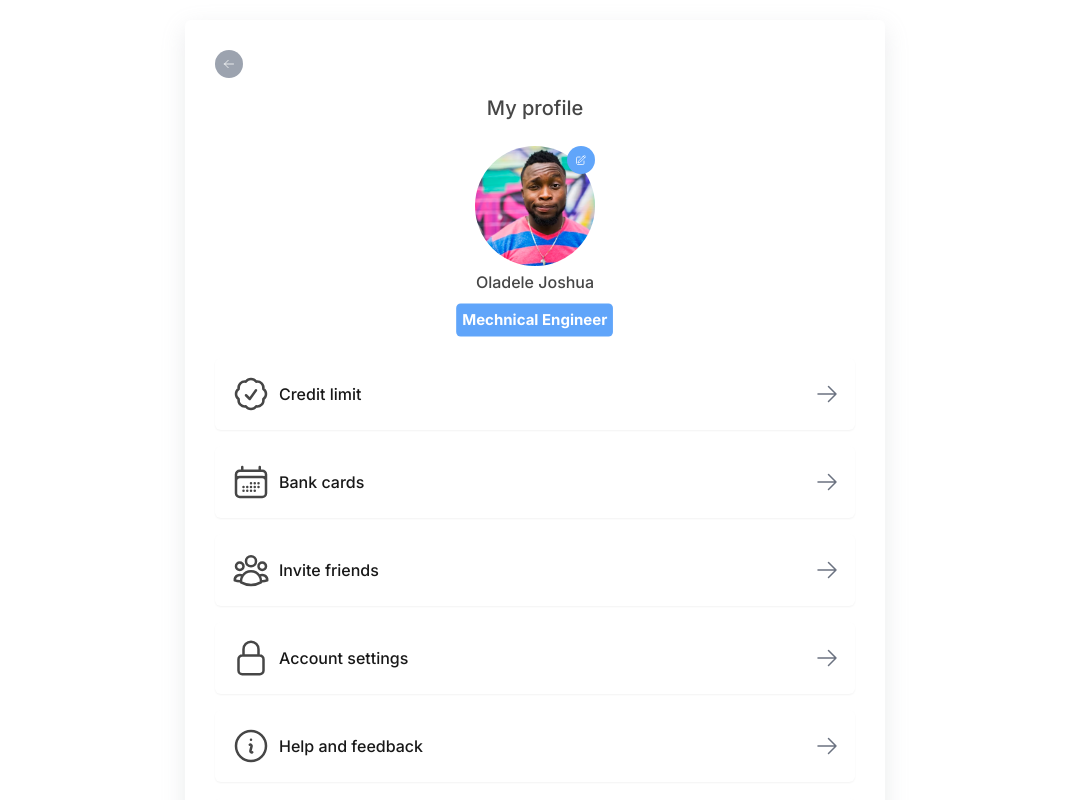
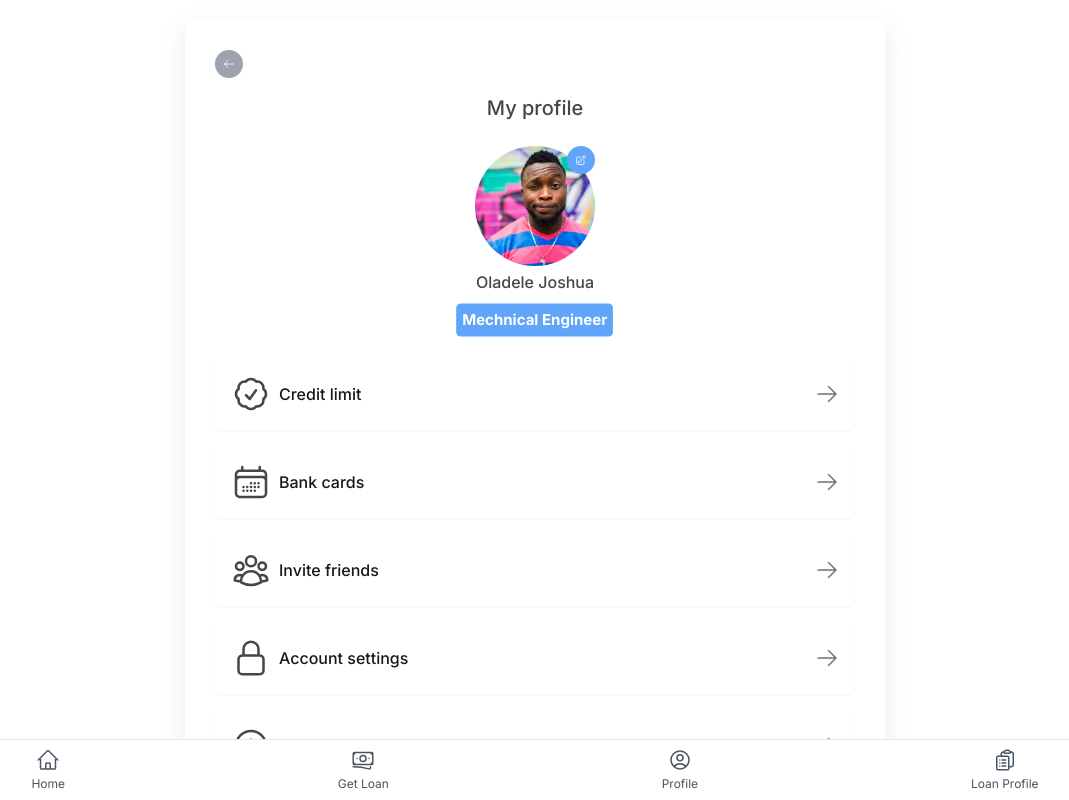
Before and after one commit to DiranDesai/LoanApp, a React (Vite) app: page / in a window 1280 px wide. Shown: the top 800 px of the page, without its empty margins (105-1174 px from the left). Built offline with nearby package versions, Linux system fonts and the light colour scheme.

Commit message:
Updating codebase

```diff
--- /dev/null
+++ b/src/components/BottomNavigation.jsx
@@ -0,0 +1,30 @@
+import {
+    HomeIcon,
+    BanknotesIcon,
+    UserCircleIcon,
+    ClipboardDocumentListIcon,
+  } from "@heroicons/react/24/outline";
+
+  function BottomNavigation() {
+    return (
+      <div className="fixed bottom-0 left-0 right-0 bg-white shadow-md border-t border-gray-200 z-50">
+        <div className="flex justify-around items-center py-2">
+          <NavItem icon={<HomeIcon className="h-6 w-6" />} label="Home" />
+          <NavItem icon={<BanknotesIcon className="h-6 w-6" />} label="Get Loan" />
+          <NavItem icon={<UserCircleIcon className="h-6 w-6" />} label="Profile" />
+          <NavItem icon={<ClipboardDocumentListIcon className="h-6 w-6" />} label="Loan Profile" />
+        </div>
+      </div>
+    );
+  }
+
+  function NavItem({ icon, label }) {
+    return (
+      <div className="flex flex-col items-center text-gray-600 hover:text-blue-500 cursor-pointer transition">
+        {icon}
+        <span className="text-xs mt-1">{label}</span>
+      </div>
+    );
+  }
+
+  export default BottomNavigation;
--- a/src/pages/Profile.jsx
+++ b/src/pages/Profile.jsx
@@ -4,6 +4,7 @@ import { useNavigate } from 'react-router-dom'
 import TopBar from '../components/TopBar'
 import profilePic from '../assets/profile.avif'
 import ProfileMenu from '../components/ProfileMenu';
+import BottomNavigation from '../components/BottomNavigation';
 
 function Profile() {
   const navigate = useNavigate()
@@ -13,7 +14,8 @@ function Profile() {
   }
 
   return (
-    <div className="px-4 profile-page max-w-[700px] rounded-md mx-auto mt-5 py-2">
+    <>
+      <div className="px-4 profile-page max-w-[700px] rounded-md mx-auto mt-5 py-2">
         <TopBar />
         <div className="flex justify-center items-center mt-4">
             <div className="flex flex-col justify-center items-center space-y-1">
@@ -35,6 +37,8 @@ function Profile() {
         <ProfileMenu Icon={<ShoppingBagIcon />} title="Online services"/>
         <button className="bg-red-400 text-white p-4 rounded-md w-full my-10 flex justify-center gap-3 font-bold" onClick={handleSignOut}>Logout <ArrowRightOnRectangleIcon className="h-6 w-6 text-white" /></button>
     </div>
+    <BottomNavigation />
+    </>
   )
 }
 
```
